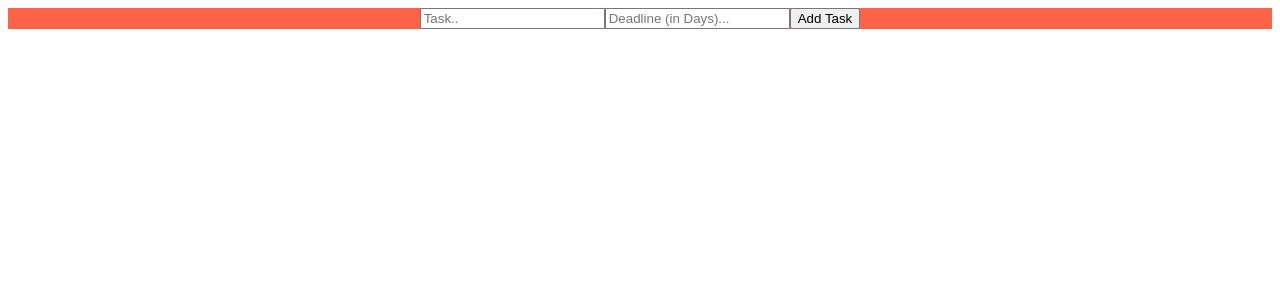
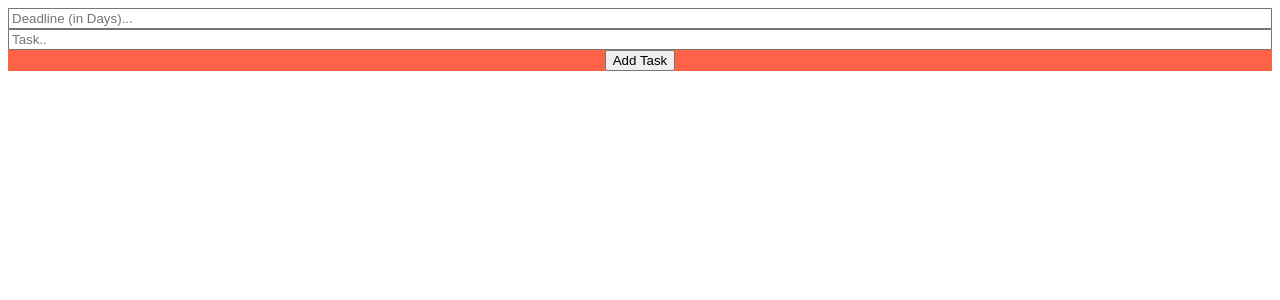
Before and after one commit to jinyeong-park/todo-react-type2, a React (Create React App) app: page / in a window 1280 px wide. Shown: the top 300 px of the page. Built offline with nearby package versions, Linux system fonts and the light colour scheme.

Commit message:
make two input vertically - display:flex and flex-direction: column

```diff
--- a/src/App.css
+++ b/src/App.css
@@ -5,3 +5,8 @@
 .header {
   background-color: tomato;
 }
+
+.header-left {
+  display: flex;
+  flex-direction: column;
+}
--- a/src/components/App.tsx
+++ b/src/components/App.tsx
@@ -7,8 +7,10 @@ function App() {
     <div className="App">
       {/* separate two sections */}
       <div className='header'>
-        <input type='text' placeholder='Task..'></input>
-        <input type='number' placeholder='Deadline (in Days)...'></input>
+        <div className='header-left'>
+          <input type='number' placeholder='Deadline (in Days)...'></input>
+          <input type='text' placeholder='Task..'></input>
+        </div>
         <button>Add Task</button>
       </div>
       <div className="todolist">
```
